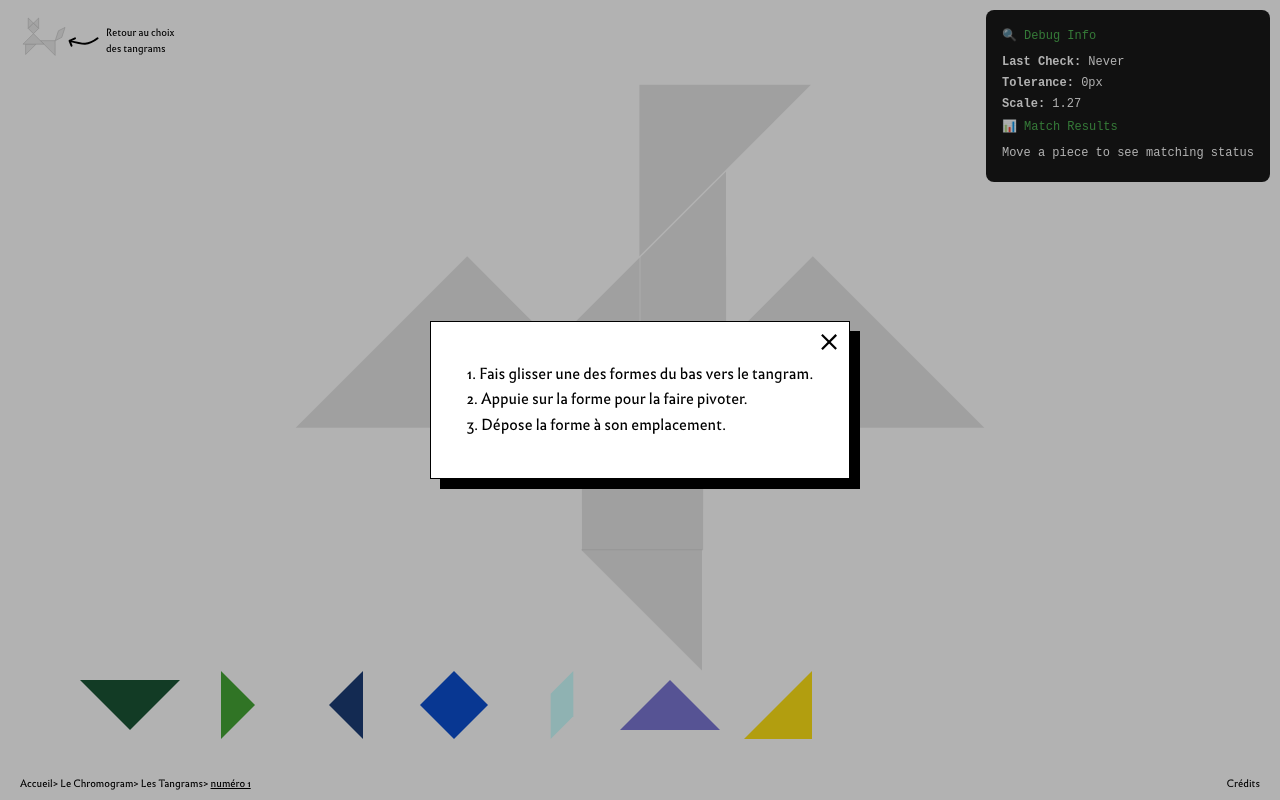
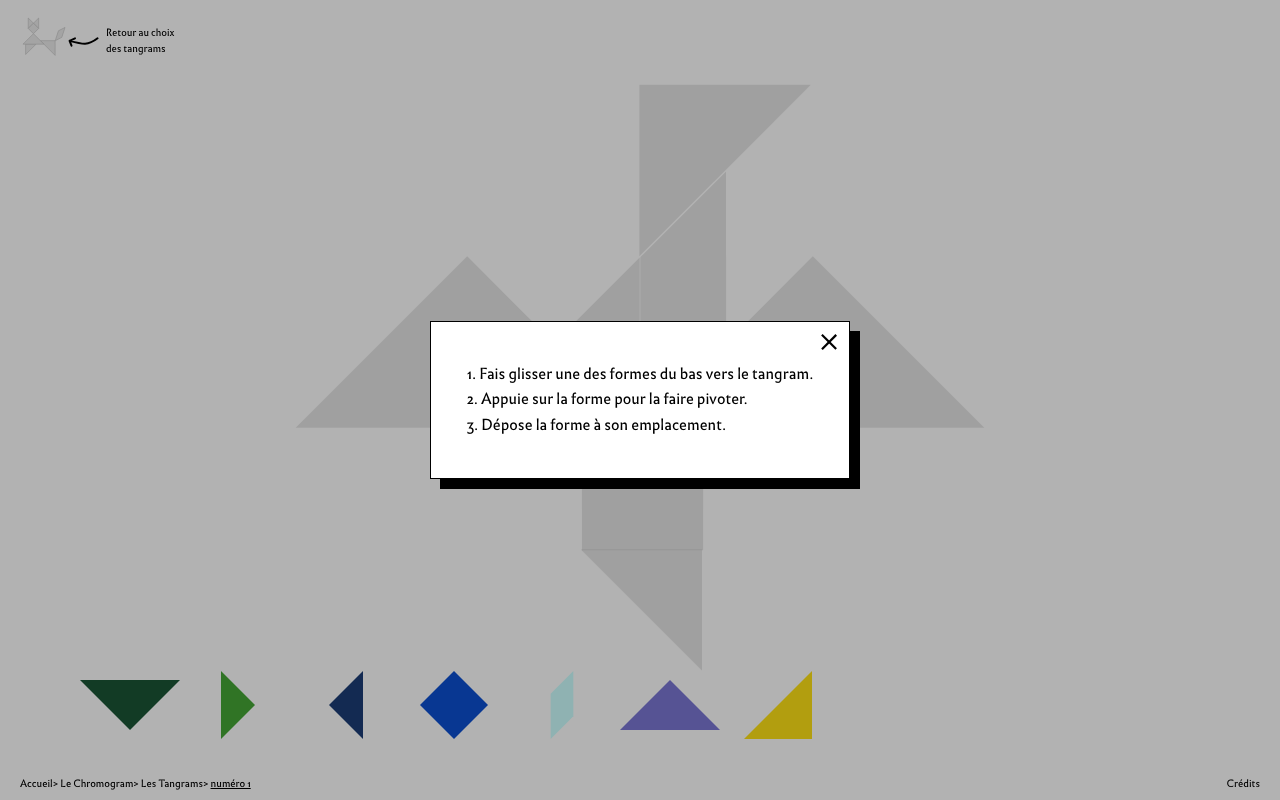
Before and after one commit to theopaolo/tangram-app, a SvelteKit app: page /puzzle/1 in a window 1280 px wide. Built offline with nearby package versions, Linux system fonts and the light colour scheme.

Commit message:
Set DEBUG_MODE to false for production readiness in puzzle page component

```diff
--- a/src/routes/puzzle/[id]/+page.svelte
+++ b/src/routes/puzzle/[id]/+page.svelte
@@ -48,7 +48,7 @@
   });
 
   // Toggle debug mode - set to false for production
-  const DEBUG_MODE = true;
+  const DEBUG_MODE = false;
 
   let pickupSound, dropSound;
   let audioUnlocked = false;
```
